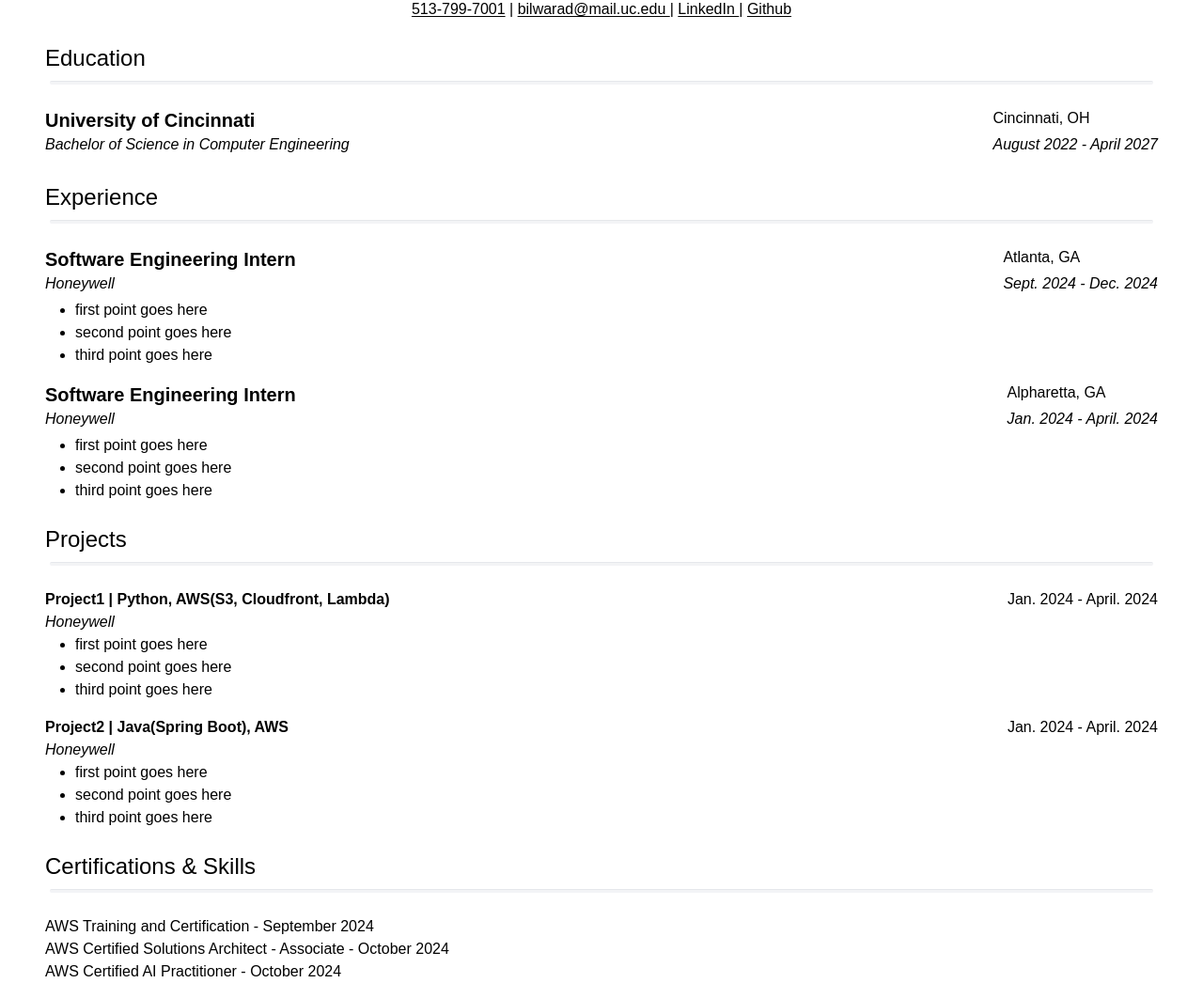
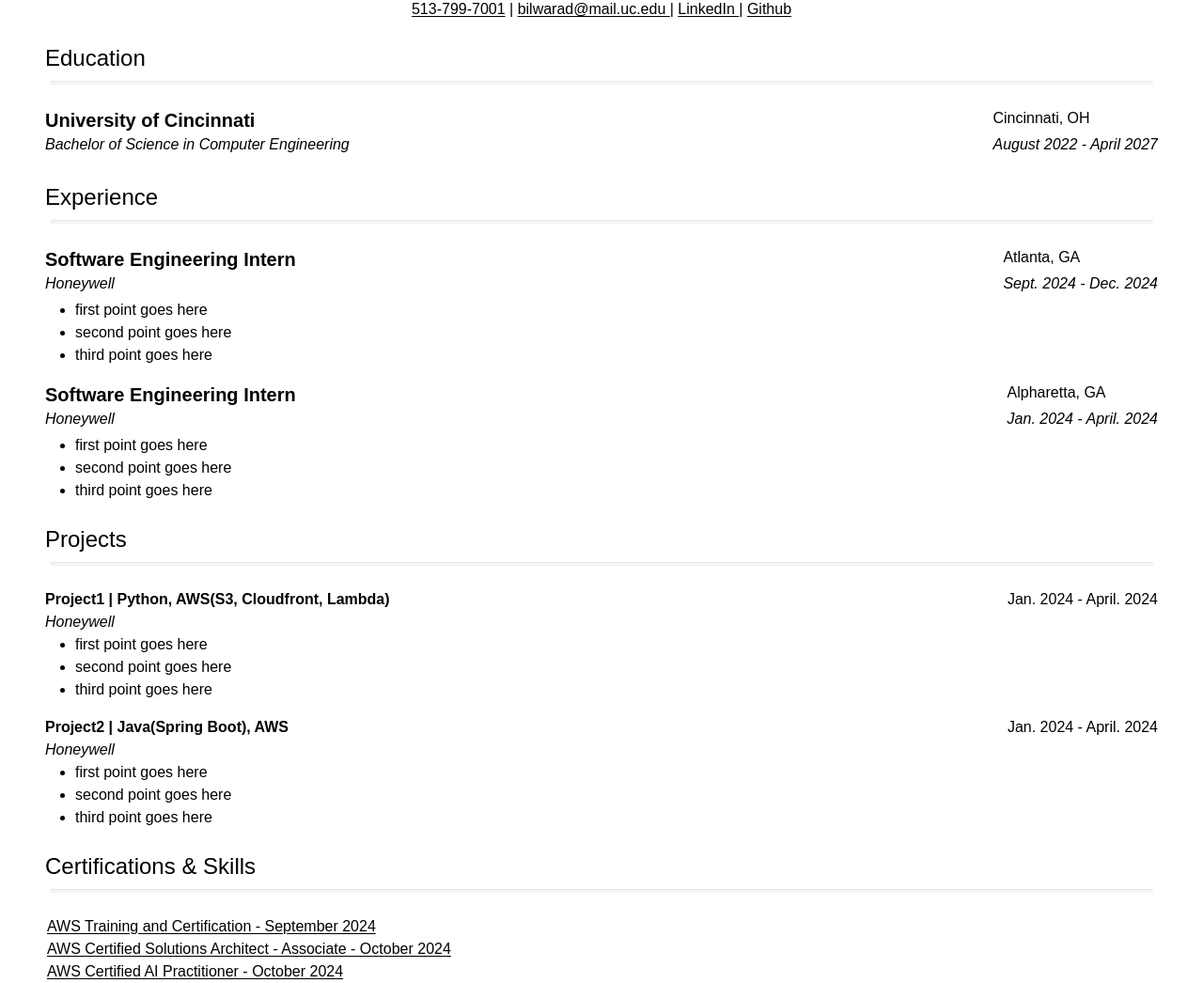
Before and after one commit to AmaanBilwar/Cloud_Resume_Challenge, a website: page src/index.html in a window 1280 px wide. Shown: the part 50-1096 px from the top of the page at 94% size. Drawn offline with Linux system fonts and the light colour scheme.

Commit message:
update:index with links

```diff
--- a/src/index.html
+++ b/src/index.html
@@ -159,11 +159,15 @@
     </div>
     <hr class="bg-gray-100 rounded w-11/12 h-1 mx-auto md:my-2 dark:bg-black">
     <div class="font-fira flex justify-start pr-12 pt-4 pl-12">
-        <div class="grid grid-rows-3">
+        <div class="grid grid-rows-3 pl-0.5 ">
 
-            <div class="">AWS Training and Certification - September 2024</div>
-            <div class="">AWS Certified Solutions Architect - Associate - October 2024</div>
-            <div class="">AWS Certified AI Practitioner - October 2024</div>
+            <div><a class="underline underline-offset-2" href="">AWS Training and Certification - September 2024</a></div>
+            <div>
+                <a class="underline underline-offset-2" href="">AWS Certified Solutions Architect - Associate - October 2024</a>
+                </div>
+            <div>
+                <a class="underline underline-offset-2" href="">AWS Certified AI Practitioner - October 2024</a>
+                </div>
         </div>
     </div>
 </body>
```
Also changed, not shown: src/output.css.
